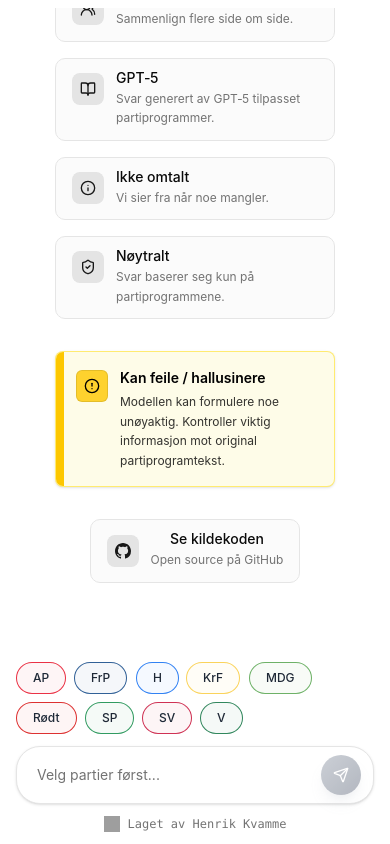
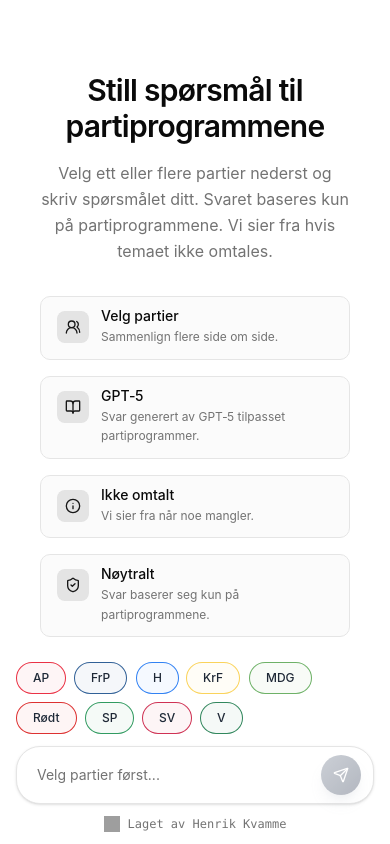
Before and after one commit to henrik392/parti-chat, a Next.js app in the folder apps/web/: page / in a window 390 px wide. Built offline with nearby package versions, Linux system fonts and the light colour scheme; no server answers; grey boxes are pictures that could not be loaded; what @orpc/client, @orpc/tanstack-query would draw is missing.

Commit message:
Fixed scroll to bottom issue

```diff
--- a/apps/web/src/app/page.tsx
+++ b/apps/web/src/app/page.tsx
@@ -121,13 +121,10 @@
   return (
     <div className="relative mx-auto size-full h-screen max-w-5xl p-2 sm:p-6">
       <div className="flex h-full flex-col">
-        <Conversation className="h-full">
-          <ConversationContent>
-            {/* Empty State */}
-            {!hasSelectedParties && <EmptyChatState />}
-
-            {/* Party Tabs for conversations */}
-            {hasSelectedParties && (
+        {hasSelectedParties ? (
+          // Dynamic conversation container with scroll behavior
+          <Conversation className="h-full" initial="smooth" resize="smooth">
+            <ConversationContent>
               <PartyTabs
                 activePartyShortName={activePartyShortName}
                 messageTrigger={messageTrigger}
@@ -138,10 +135,17 @@
                 showSuggestions={!hasAnyMessages}
                 suggestions={suggestions}
               />
-            )}
-          </ConversationContent>
-          <ConversationScrollButton />
-        </Conversation>
+            </ConversationContent>
+            <ConversationScrollButton />
+          </Conversation>
+        ) : (
+          // Static container for empty state - no scrolling behavior
+          <div className="relative flex-1 overflow-y-auto">
+            <div className="p-2 sm:p-4">
+              <EmptyChatState />
+            </div>
+          </div>
+        )}
 
         <div className="space-y-3 px-2 pt-4 sm:px-4">
           <PartySelector
```
